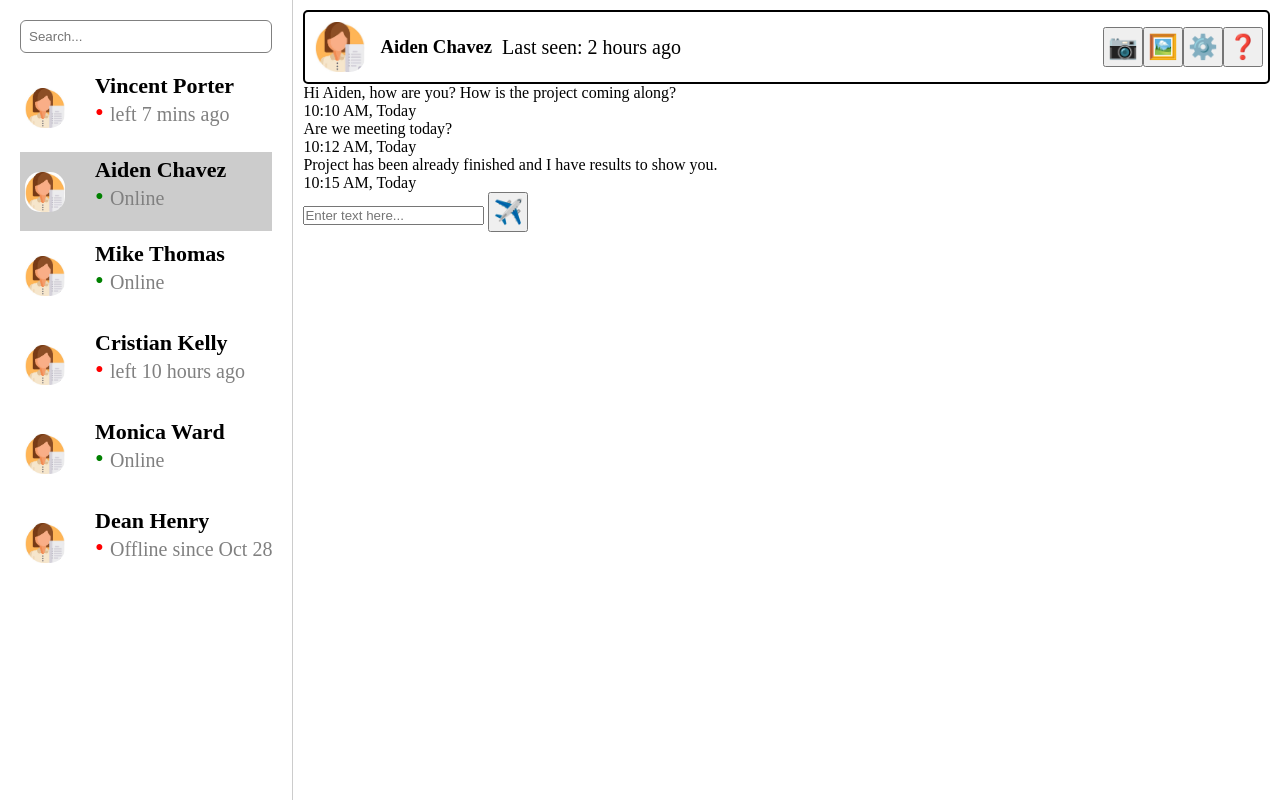
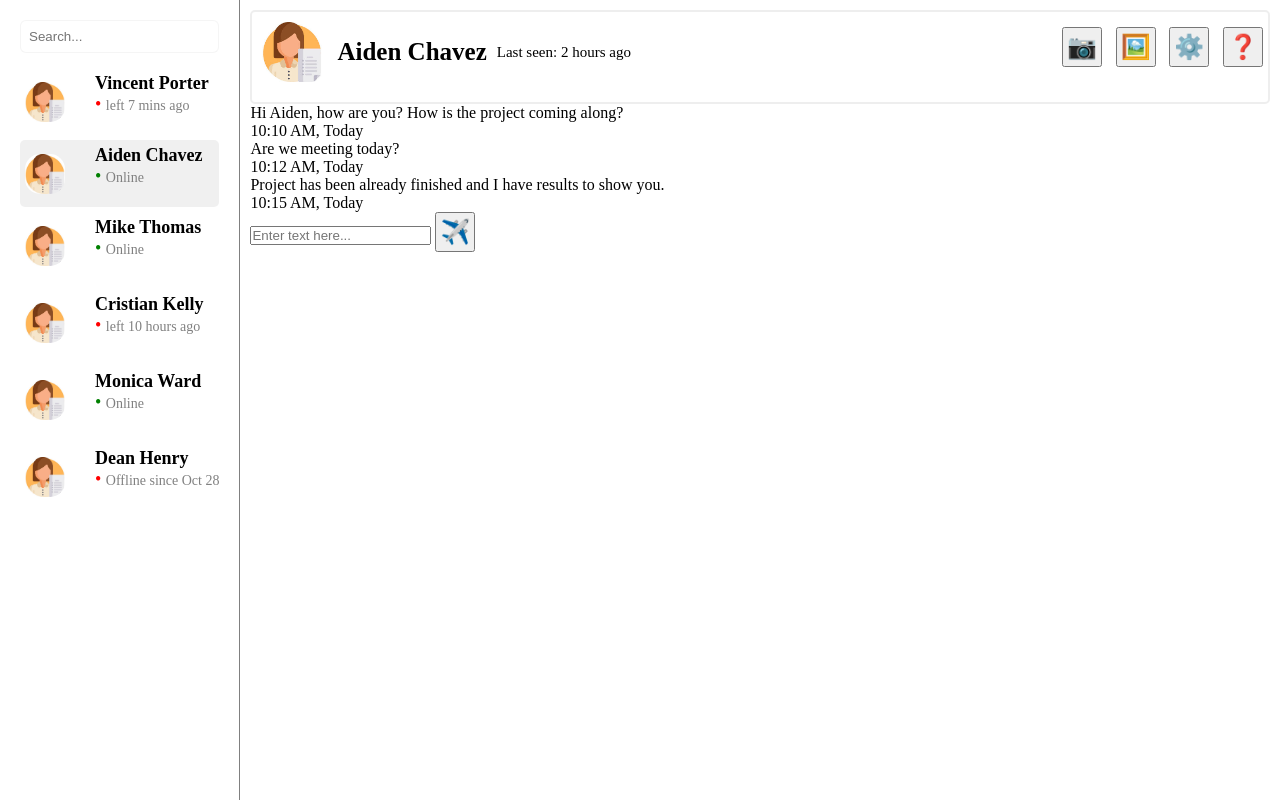
Before and after one commit to juanjoaracena/tp1, a plain HTML site: page index.html in a window 1280 px wide. Drawn offline with Linux system fonts and the light colour scheme.

Commit message:
repair error

```diff
--- a/index.html
+++ b/index.html
@@ -61,7 +61,7 @@
     <main class="chat">
       <section class="barra">
         <div class="chat-header">
-          <img src="avatar.jpeg" alt="imagen de perfil" width="50px">
+          <img src="avatar.jpeg" alt="imagen de perfil" >
           <h3>Aiden Chavez</h3>
           <p class="last-connect">Last seen: 2 hours ago</p>
         </div>
--- a/style.css
+++ b/style.css
@@ -25,7 +25,7 @@ main
     .sidebar
             {
                 padding: 20px;
-                border-right: 1px solid #ccc;
+                border-right: 1px solid grey;
             }
    .content
             {
@@ -38,7 +38,7 @@ main
                 width: 100%;
                 border-radius: 6px;
                 padding: 8px;
-                border: 1px solid grey;
+                border: 1px solid #ededed91;
             }
 /*li
     {
@@ -68,7 +68,13 @@ main
         align-items: center;
         gap: 15px;
         padding: 10px 0px;
+        border-radius: 5px;
 
+}
+.contact:hover
+{
+background-color: #edededd3;
+/*border-radius: 5px;*/
 }
                 .contact-section
 
@@ -79,20 +85,30 @@ main
     .chat-header
                 {
                     display: flex;
-                    width: 100%;
-                    justify-content:flex-start;
+                  /*  width: 100%;*/
+                    justify-content: space-between;
                     align-items: center;
                     gap: 10px;
-                    padding: ;
+                    padding-bottom: 10px;
+
                 }
-    .last-connect
+    .chat-header img
+    {
+        width: 60px;
+        height: 60px;
+        border-radius: 10px;
+    }
+    .chat-header h3 {
+        font-size: 25px;
+    }
+         .last-connect
                 {
-                    font-size: 20px;
+                    font-size: 15px;
                 }
 
     .status::before
                 {
-                    font-size: 25px;
+                    font-size: 18px;
                     margin-left: 10px;
                     content: "•  ";
                     color:red
@@ -107,17 +123,17 @@ main
     .name
             {
                 margin-left: 10px;
-                font-size: 22px;
+                font-size: 18px;
             }
     .status
             {
-                font-size: 20px;
+                font-size: 14px;
                 color: grey;
                 margin-bottom: 15px;
             }
     .select
             {
-                background-color: rgb(204, 204, 204);
+                background-color: #edededd3;
                 padding-block: 5px;
             }
     .content
@@ -151,7 +167,7 @@ main
             {
                 display: flex;
                 justify-content: space-between;
-                border: 2px black solid;
+                border: 2px #83808023 solid;
                 border-radius: 5px;
                 padding: 5px;
             }
```
